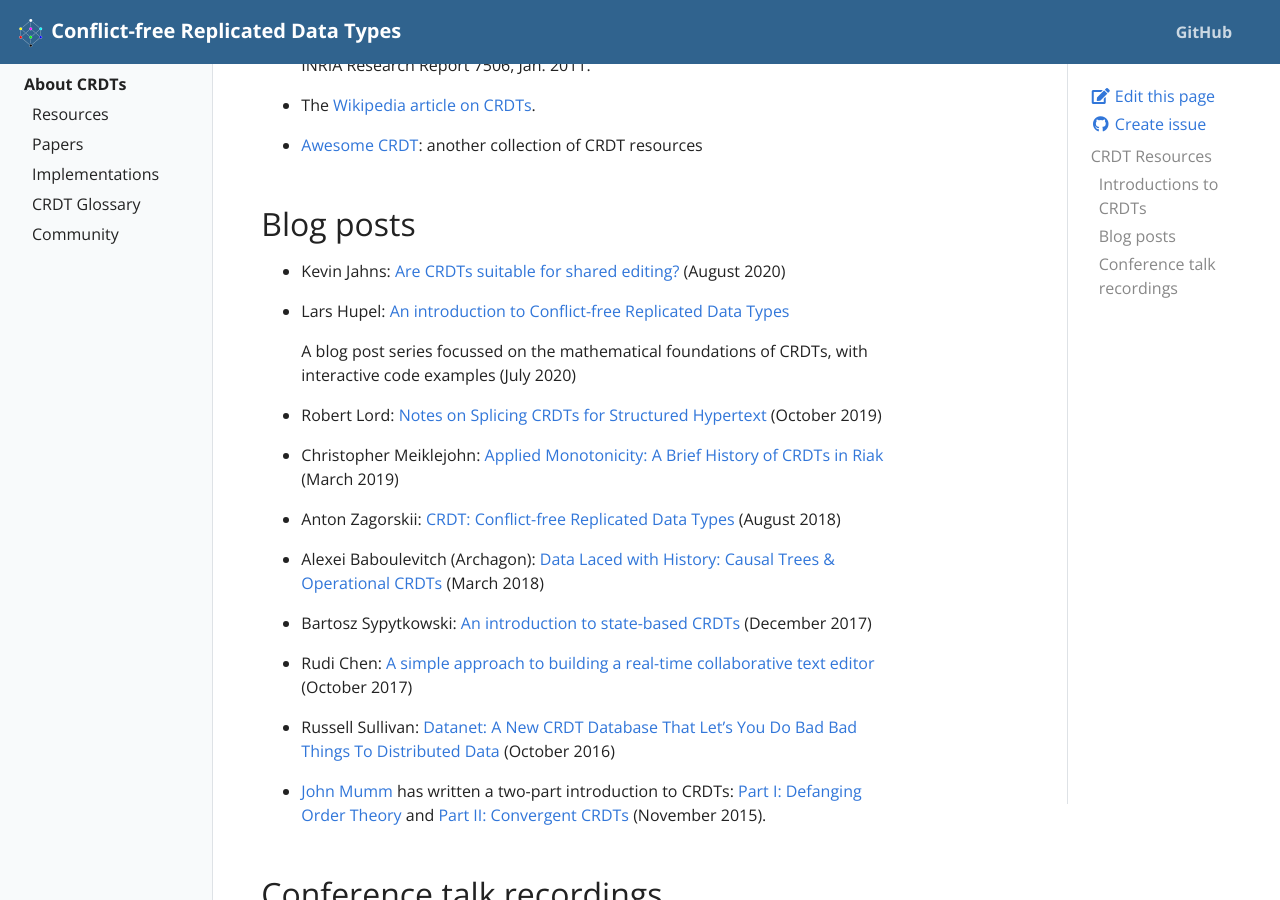
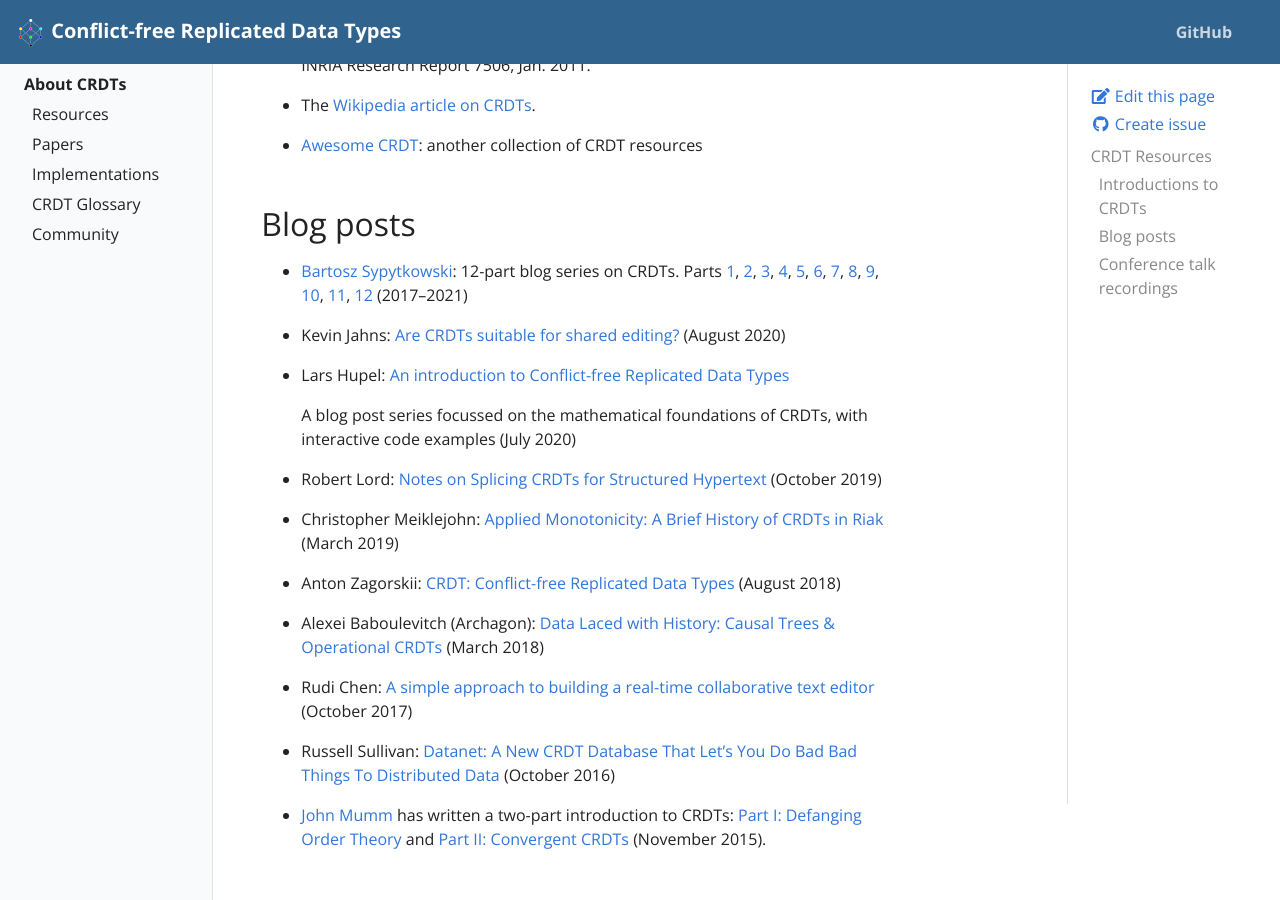
Before and after one commit to ept/crdt-website, a Jekyll site: the page built from pages/resources.md, in a window 1280 px wide and 900 px high, scrolled down 293 px. Built offline with Jekyll 4.4.1, drawn with Linux system fonts in a browser that asks for light colours.

Commit message:
Link to Bartosz Sypytkowski's blog post series

```diff
--- a/pages/resources.md
+++ b/pages/resources.md
@@ -23,6 +23,21 @@ permalink: /resources
 
 ## Blog posts
 
+* [Bartosz Sypytkowski](https://bartoszsypytkowski.com/): 12-part blog series on CRDTs. Parts
+  [1](https://bartoszsypytkowski.com/the-state-of-a-state-based-crdts/),
+  [2](https://bartoszsypytkowski.com/optimizing-state-based-crdts-1/),
+  [3](https://bartoszsypytkowski.com/optimizing-state-based-crdts-part-2/),
+  [4](https://bartoszsypytkowski.com/state-based-crdts-bounded-counter/),
+  [5](https://bartoszsypytkowski.com/crdt-map/),
+  [6](https://bartoszsypytkowski.com/operation-based-crdts-protocol/),
+  [7](https://bartoszsypytkowski.com/operation-based-crdts-registers-and-sets/),
+  [8](https://bartoszsypytkowski.com/operation-based-crdts-arrays-1/),
+  [9](https://bartoszsypytkowski.com/operation-based-crdts-arrays-2/),
+  [10](https://bartoszsypytkowski.com/operation-based-crdts-json-document/),
+  [11](https://bartoszsypytkowski.com/pure-operation-based-crdts/),
+  [12](https://bartoszsypytkowski.com/crdt-optimizations/)
+  (2017–2021)
+
 * Kevin Jahns:
   [Are CRDTs suitable for shared editing?](https://blog.kevinjahns.de/are-crdts-suitable-for-shared-editing/)
   (August 2020)
@@ -47,10 +62,6 @@ permalink: /resources
 * Alexei Baboulevitch (Archagon):
   [Data Laced with History: Causal Trees & Operational CRDTs](http://archagon.net/blog/2018/03/24/data-laced-with-history/)
   (March 2018)
-
-* Bartosz Sypytkowski:
-  [An introduction to state-based CRDTs](https://bartoszsypytkowski.com/the-state-of-a-state-based-crdts/)
-  (December 2017)
 
 * Rudi Chen:
   [A simple approach to building a real-time collaborative text editor](http://digitalfreepen.com/2017/10/06/simple-real-time-collaborative-text-editor.html)
```
